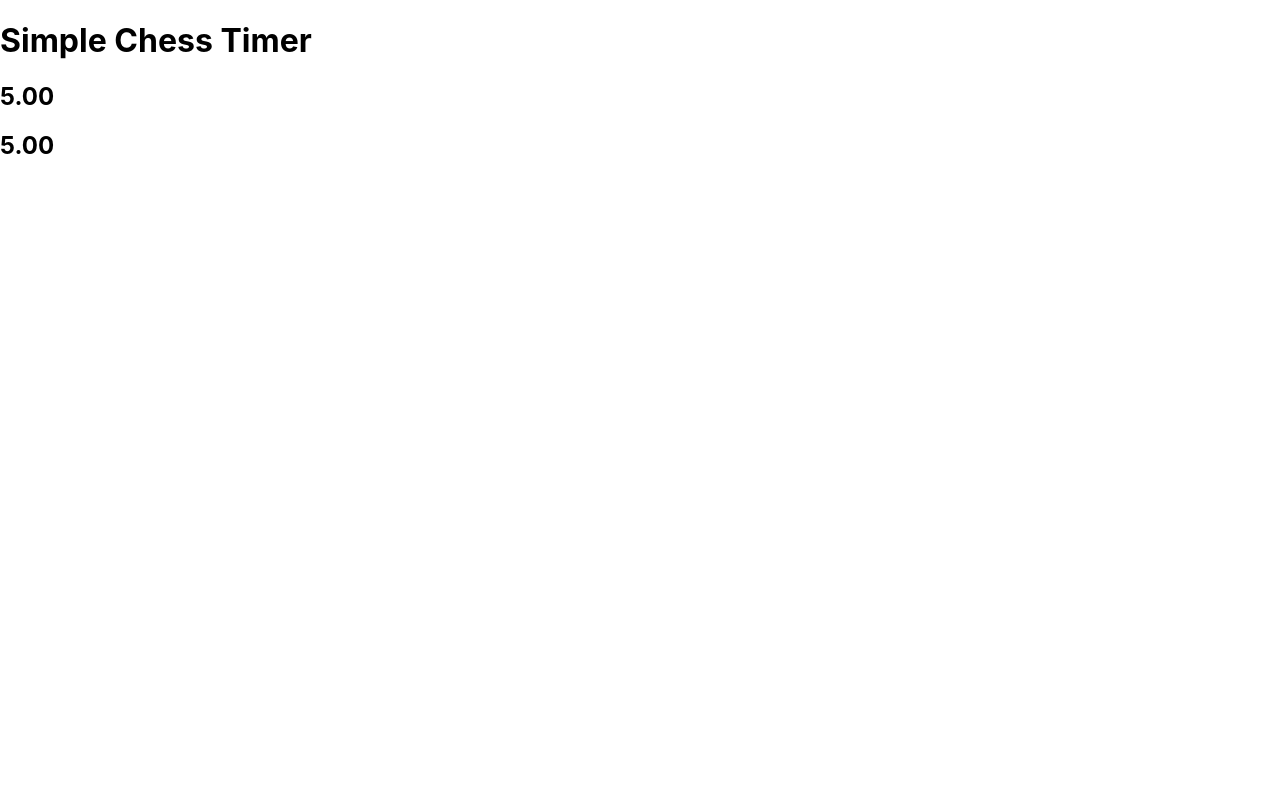
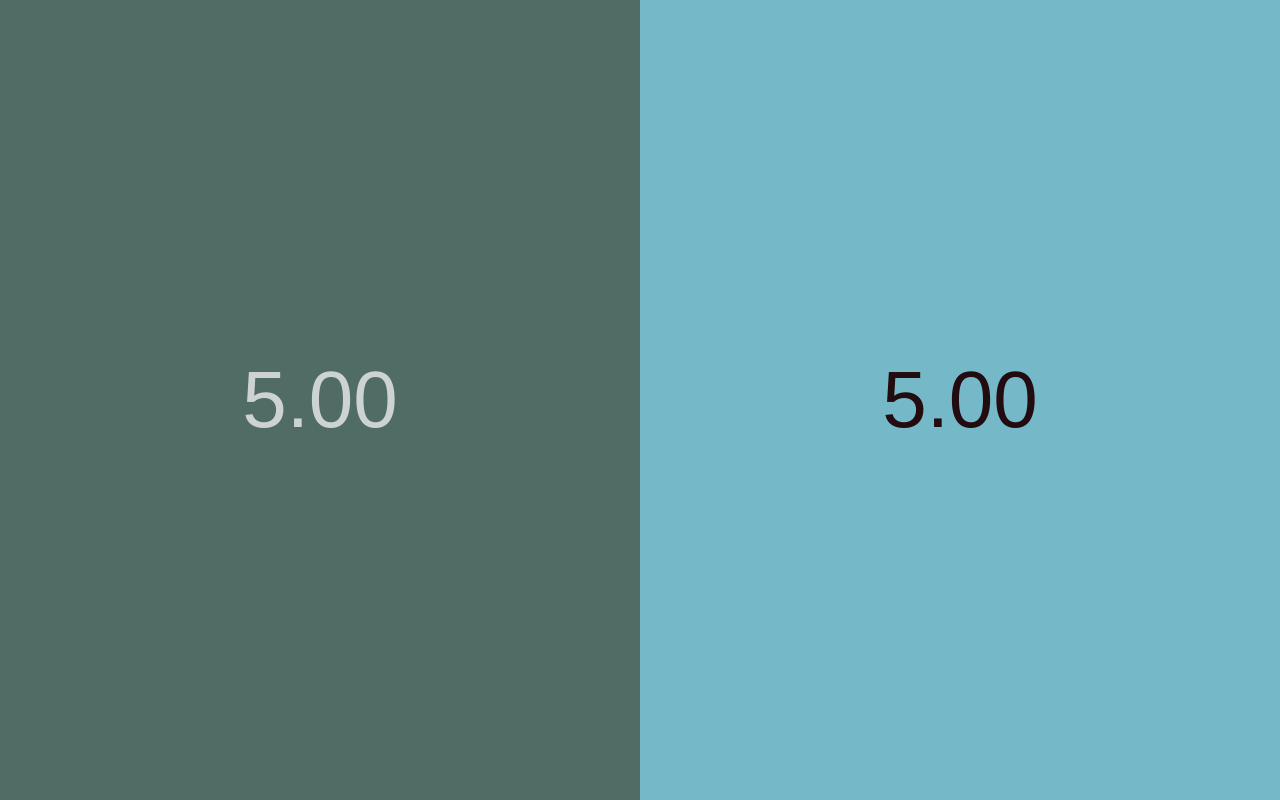
Before and after one commit to the-witch-king/chess-clock, a React (Create React App) app: page / in a window 1280 px wide. Built offline with nearby package versions, Linux system fonts and the light colour scheme.

Commit message:
Keyboard events

```diff
--- a/package.json
+++ b/package.json
@@ -13,6 +13,7 @@
     "react": "^17.0.2",
     "react-dom": "^17.0.2",
     "react-scripts": "4.0.3",
+    "styled-components": "^5.2.3",
     "typescript": "^4.2.3",
     "web-vitals": "^1.1.1"
   },
@@ -39,5 +40,8 @@
       "last 1 firefox version",
       "last 1 safari version"
     ]
+  },
+  "devDependencies": {
+    "@types/styled-components": "^5.1.9"
   }
 }
--- a/src/App.tsx
+++ b/src/App.tsx
@@ -1,4 +1,4 @@
-import { useState } from 'react'
+import React, { useState } from 'react'
 import './App.css'
 import { TimerDisplay } from './components'
 import {
@@ -10,6 +10,15 @@ import {
     toggleTimers,
     IntervalState,
 } from './timer'
+import styled from 'styled-components'
+
+const Wrapper = styled.div`
+    display: flex;
+    width: 100vw;
+    height: 100vh;
+`
+
+const SPACE_KEY_CODE = 'Space'
 
 function App() {
     const [state, setState] = useState<TimerState>([
@@ -26,9 +35,21 @@ function App() {
         toggleTimers(state, setState, intervalReference, setIntervalReference)
     }
 
+    const onKeyDown = (event: React.KeyboardEvent) => {
+        if (event.code === SPACE_KEY_CODE) {
+            toggleTimers(
+                state,
+                setState,
+                intervalReference,
+                setIntervalReference
+            )
+            event.preventDefault()
+            event.stopPropagation()
+        }
+    }
+
     return (
-        <>
-            <h1>Simple Chess Timer</h1>
+        <Wrapper onKeyDown={onKeyDown}>
             <TimerDisplay
                 timeToDisplay={
                     state.find((t: Timer) => t.id === FIRST_TIMER)
@@ -44,7 +65,7 @@ function App() {
                 }
                 onClick={() => onToggle()}
             />
-        </>
+        </Wrapper>
     )
 }
 
--- a/src/components/timer-display.tsx
+++ b/src/components/timer-display.tsx
@@ -1,3 +1,5 @@
+import styled from 'styled-components'
+
 const DECIMAL_PLACES = 2
 
 export type TimerDisplayProps = {
@@ -5,13 +7,35 @@ export type TimerDisplayProps = {
     onClick: () => void
 }
 
+const Button = styled.button`
+    width: 50%;
+    background-color: transparent;
+    border: none;
+    outline: none;
+    font-size: 10vmin;
+    &:first-of-type {
+        background-color: #506c64;
+        color: #cdd3d5;
+    }
+    &:nth-of-type(2) {
+        background-color: #75b8c8;
+        color: #220c10;
+    }
+`
+
 export const TimerDisplay = ({
     timeToDisplay,
     onClick,
-}: TimerDisplayProps): JSX.Element => (
-    <h2 onClick={onClick}>
-        {timeToDisplay === 0 || timeToDisplay
-            ? timeToDisplay.toFixed(DECIMAL_PLACES)
-            : ' - '}
-    </h2>
-)
+}: TimerDisplayProps): JSX.Element => {
+    const display = timeToDisplay
+        ? timeToDisplay <= 0
+            ? 0
+            : timeToDisplay.toFixed(DECIMAL_PLACES)
+        : '-'
+
+    return (
+        <Button type="button" onClick={onClick}>
+            {display}
+        </Button>
+    )
+}
--- a/src/timer.ts
+++ b/src/timer.ts
@@ -33,6 +33,10 @@ export const toggleTimers = (
     { runningTimerId, intervalReference }: IntervalState,
     setIntervalReference: Dispatch<SetStateAction<IntervalState>>
 ): void => {
+    console.log('Toggling!')
+    // Game's done!
+    if (firstTimer.timeRemaining <= 0 || secondTimer.timeRemaining <= 0) return
+
     let timerToStart: Timer
     let timerToStop: Timer
 
```
Also changed, not shown: 1 other file (tests, documents, lock files or other folders).
